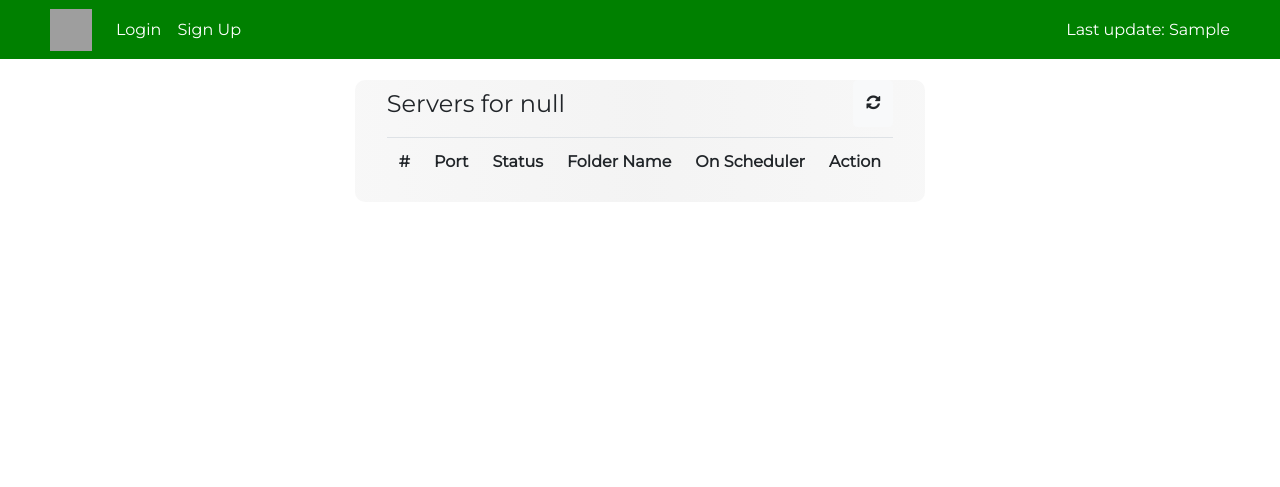
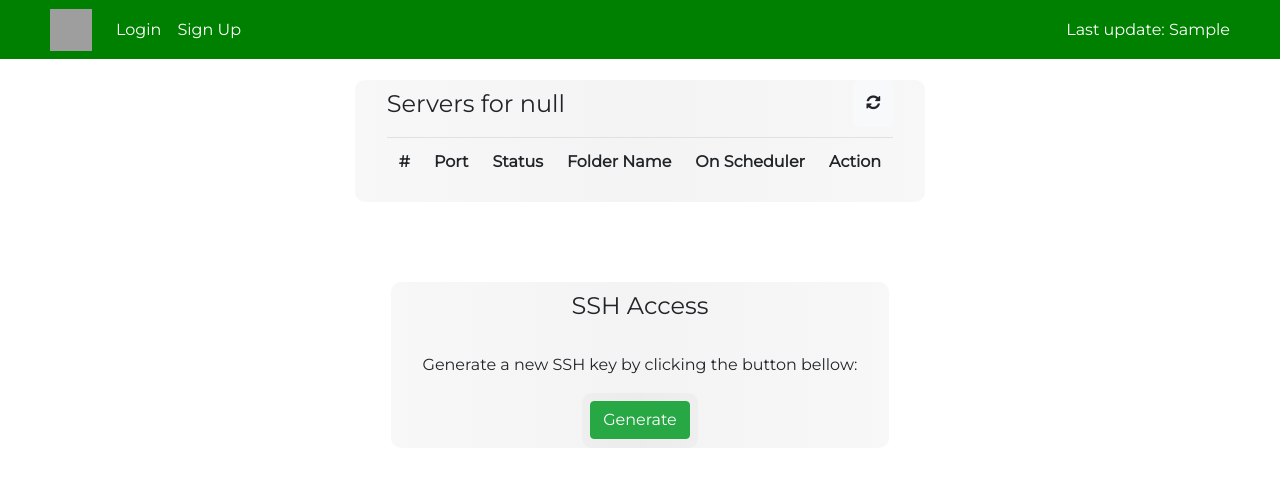
Before and after one commit to darklex55/xancomserver-webapp, a Python web app: template templates/manage.html in a window 1280 px wide. Shown: the top 487 px of the page. Run offline with Jinja, Linux system fonts and the light colour scheme; the template is opened without the code that fills it: most values are stand-ins (such as "Sample title", 1, 10 or a date in 2020); lists and menus that the app fills with data are empty; some libraries are stand-ins or nearby versions; grey boxes are pictures that could not be loaded.

Commit message:
SSH Key Generation

```diff
--- a/email_utils.py
+++ b/email_utils.py
@@ -34,7 +34,7 @@ def sendPrivateKey(email, private_key):
     msg = MIMEMultipart()
     msg['Subject'] = 'Xancomserver Account Password Reset'
     msg['From'] = 'darklex55server@gmail.com'
-    text = 'You can find attached the private key in OpenSSH format to be used for ssh/sftp connection.'
+    text = "You can find attached the private key in OpenSSH format to be used for ssh/sftp connection. <b>Note that the key will be valid for 3 days</b> - after that period you'll need to generate a new key."
     msg.attach(MIMEText(text,'plain'))
     attachment = MIMEText(private_key)
     attachment.add_header('Content-Disposition', 'attachment', filename="rsakey")
--- a/templates/manage.html
+++ b/templates/manage.html
@@ -129,6 +129,31 @@
     </div>
 </div>
 
+<div class="body-main" style="margin-top: 80px">
+    <div class="body-main-list" style="min-width: 20%;">
+        <h4 style="padding-top: 10px; align-self: center;">SSH Access</h4>
+        <br>
+        <div style="display: flex; flex-direction: row; justify-content: space-around;">
+            <p>Generate a new SSH key by clicking the button bellow:</p>
+        </div>
+        <div style="display: flex; flex-direction: row; justify-content: space-around;">
+            <form method="POST" action="/manage/reset_ssh_key" id="server_key_generate_form" style="padding: 2%" class="body-main-list" onSubmit="return confirm('Are you sure you wish to generate a new key?');">
+                <button type="submit" class="btn btn-success" id="server_key_generate_btn">Generate</button>
+            </form>
+            <script>
+                //On submit generate button disabler
+                function btnDisable(event){
+                    document.getElementById('server_key_generate_btn').disabled = true;
+                }
+
+                const frm = document.getElementById('server_key_generate_form');
+                frm.addEventListener("submit", btnDisable);
+            </script>
+        </div>
+
+    </div>
+</div>
+
 <script>
     let queryString = window.location.search;
     let urlParams = new URLSearchParams(queryString);
```
Also changed, not shown: views.py (+6 -5 lines).
